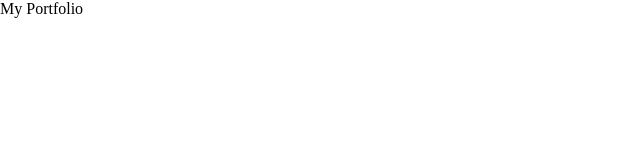
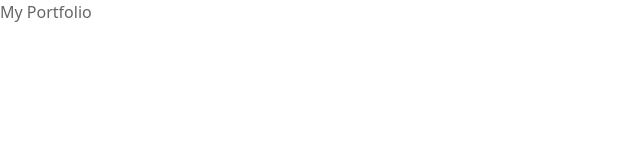
Before and after one commit to Helekin/project-01-portfolio, a Next.js app: page / in a window 1280 px wide. Shown: the top 160 px of the page, without its empty margins (0-640 px from the left). Built offline with nearby package versions, Linux system fonts and the light colour scheme.

Commit message:
features

```diff
--- a/src/pages/_app.js
+++ b/src/pages/_app.js
@@ -1,5 +1,12 @@
+import { useEffect } from "react";
+
+import "@/styles/portfolio.scss";
 import "@/styles/globals.css";
 
 export default function App({ Component, pageProps }) {
+  useEffect(() => {
+    import("bootstrap/dist/js/bootstrap");
+  }, []);
+
   return <Component {...pageProps} />;
 }
--- a/src/styles/portfolio.scss
+++ b/src/styles/portfolio.scss
@@ -16,7 +16,12 @@ $border-radius: 5px;
 
 $btn-border-radius: 30px;
 
-header {
+@import "/node_modules/bootstrap/scss/bootstrap.scss";
+@import "/node_modules/@fortawesome/fontawesome-free/scss/fontawesome.scss";
+@import "/node_modules/@fortawesome/fontawesome-free/scss/brands.scss";
+@import "/node_modules/@fortawesome/fontawesome-free/scss/solid.scss";
+
+.header {
   background: #151515 url("../img/intro-bg.jpg") no-repeat center center;
   background-size: cover;
   background-attachment: fixed;
```
Also changed, not shown: src/components/home/HomePage.jsx (added, +7 -0 lines).
